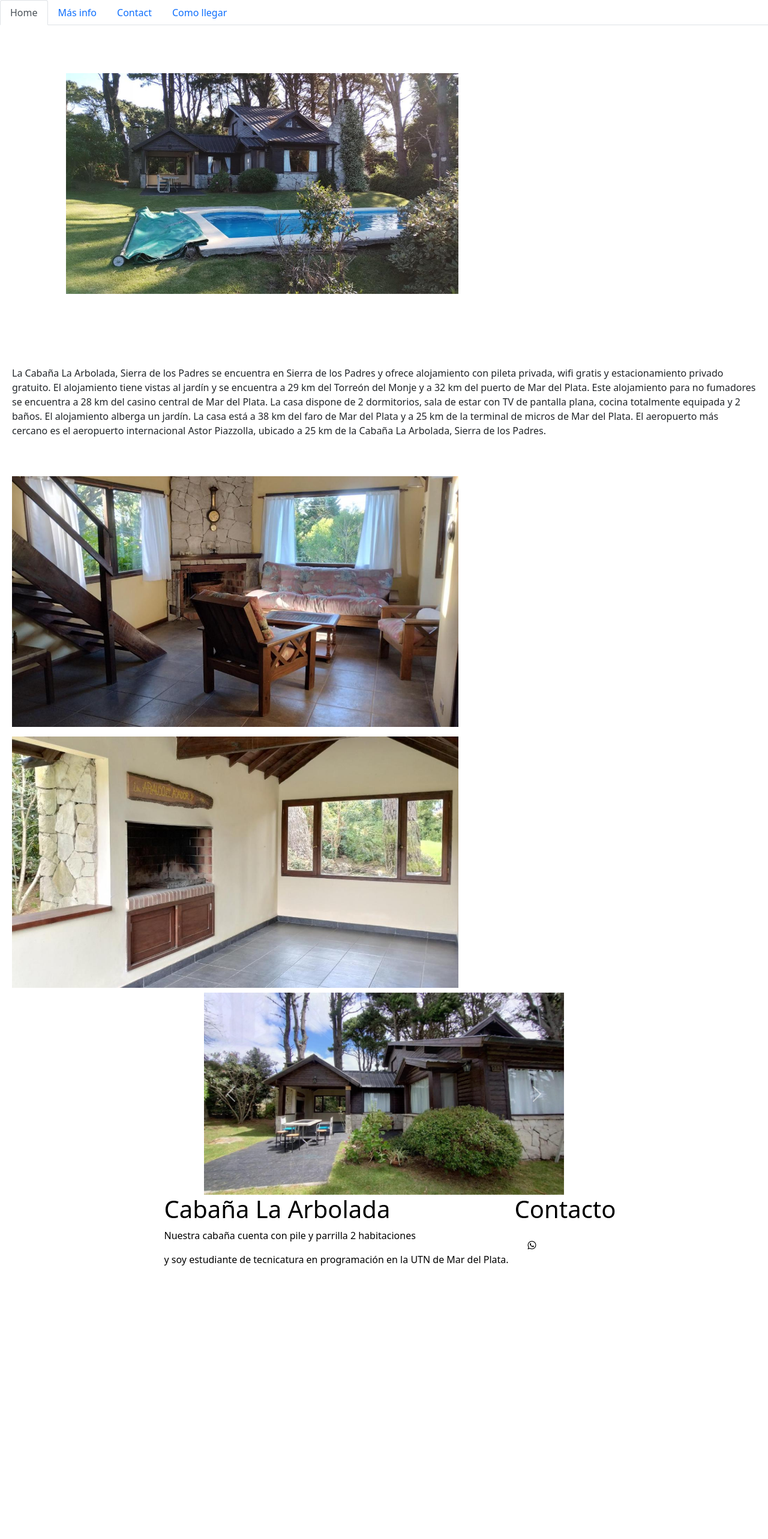
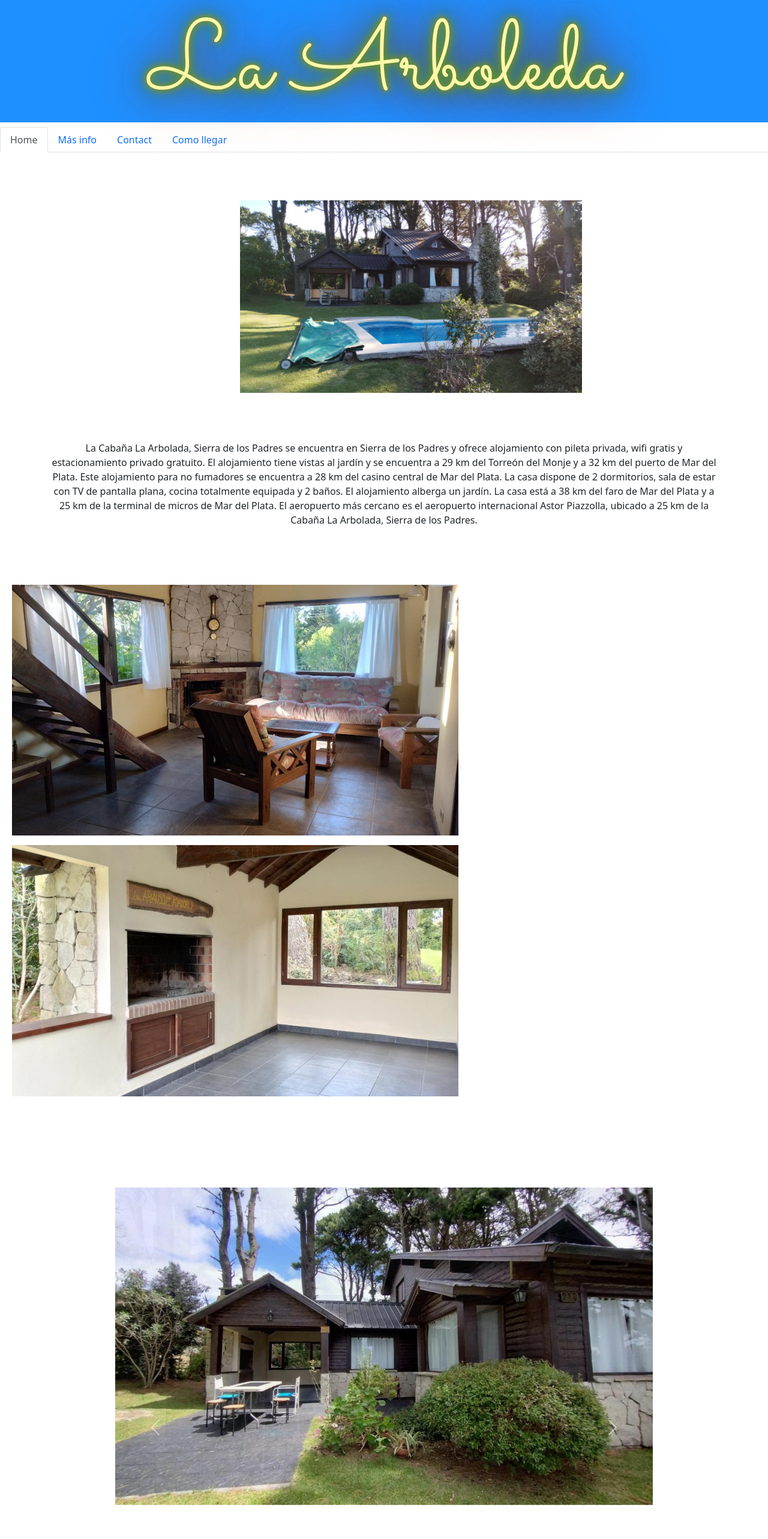
Before and after one commit to gastyft/Proyecto-Sierras, an Angular app in the folder sierras/: page /header in a window 1280 px wide. Shown: the top 2566 px of the page at 60% size. Before the commit the page ends 2128 px from the top, so only its background shows below. Built offline with nearby package versions, Linux system fonts and the light colour scheme.

Commit message:
third commit

```diff
--- a/sierras/angular.json
+++ b/sierras/angular.json
@@ -26,6 +26,7 @@
             ],
             "styles": [
               "src/styles.css"
+
             ],
             "scripts": []
           },
--- a/sierras/src/app/components/footer/footer.component.css
+++ b/sierras/src/app/components/footer/footer.component.css
@@ -20,12 +20,13 @@
   }
   .li{
 
-     padding:10px;
+
    padding-left: -20px;
     height: 60px;
   }
   i{
     width: 100%;
-    height: 20px;
-    padding: 10px;
+
+    font-size: 60px;
+
   }
--- a/sierras/src/app/components/footer/footer.component.html
+++ b/sierras/src/app/components/footer/footer.component.html
@@ -4,14 +4,14 @@
         <h1>Cabaña La Arbolada
         </h1>
      <p id="descript"> Nuestra cabaña cuenta con pile y parrilla 2 habitaciones </p>
-    <p id="descript">y soy estudiante de tecnicatura en programación en la UTN de Mar del Plata.
+    <p id="descript">
     </p>
     </div>
     <div>
         <h1>Contacto</h1>
         <ul class="enlaces">
          <li class="li">
-         <a href="https://wa.me/542235034695"><i class="fa-brands fa-whatsapp" style="color:black" ></i></a>
+         <a   href="https://wa.me/542235034695"><i class="fab fa-whatsapp"  style="color: rgb(37,211,102);" ></i></a>
         </li>
         </ul>
     </div>
--- a/sierras/src/app/components/footer/footer.component.ts
+++ b/sierras/src/app/components/footer/footer.component.ts
@@ -5,8 +5,9 @@ import { Component } from '@angular/core';
   standalone: true,
   imports: [],
   templateUrl: './footer.component.html',
-  styleUrl: './footer.component.css'
+  styleUrl:   './footer.component.css'
 })
 export class FooterComponent {
 
+
 }
--- a/sierras/src/app/components/header/header.component.css
+++ b/sierras/src/app/components/header/header.component.css
@@ -0,0 +1,84 @@
+@import url("https://fonts.googleapis.com/css?family=Sacramento&display=swap");
+
+h5 {
+  font-size: calc(20px + 18vh);
+  line-height: calc(20px + 20vh);
+/*   text-shadow: 0 0 5px #f562ff, 0 0 15px #f562ff, 0 0 25px #f562ff,
+    0 0 20px #f562ff, 0 0 30px #890092, 0 0 80px #890092, 0 0 80px #890092;
+  color: #fccaff; */
+  text-shadow: 0 0 5px #589137, 0 0 15px #589137, 0 0 20px #589137, 0 0 40px #589137, 0 0 60px #dae8de, 0 0 10px #589137, 0 0 98px #ff0000;
+    color: #589137;
+  font-family: "Sacramento", cursive;
+  text-align: center;
+  animation: blink 12s infinite;
+  -webkit-animation: blink 12s infinite;
+}
+
+body {
+  padding: 2vw;
+  display: flex;
+  justify-content: center;
+  align-items: center;
+  height: 100vh;
+  background: #222;
+  background-image: repeating-linear-gradient(
+    to bottom,
+    transparent 7px,
+    rgba(0, 0, 0, 0.8) 9px,
+    rgba(0, 0, 0, 0.8) 13px,
+    transparent 13px
+  );
+}
+
+@-webkit-keyframes blink {
+  20%,
+  24%,
+  55% {
+    color: #111;
+    text-shadow: none;
+  }
+
+  0%,
+  19%,
+  21%,
+  23%,
+  25%,
+  54%,
+  56%,
+  100% {
+/*     color: #fccaff;
+    text-shadow: 0 0 5px #f562ff, 0 0 15px #f562ff, 0 0 25px #f562ff,
+      0 0 20px #f562ff, 0 0 30px #890092, 0 0 80px #890092, 0 0 80px #890092; */
+  text-shadow: 0 0 5px #589137, 0 0 15px #589137, 0 0 20px #589137, 0 0 40px #589137, 0 0 60px #333, 0 0 10px #589137, 0 0 98px #ff0000;
+    color: #fff6a9;
+  }
+}
+
+@keyframes blink {
+  20%,
+  24%,
+  55% {
+    color: #111;
+    text-shadow: none;
+  }
+
+  0%,
+  19%,
+  21%,
+  23%,
+  25%,
+  54%,
+  56%,
+  100% {
+/*     color: #fccaff;
+    text-shadow: 0 0 5px #f562ff, 0 0 15px #f562ff, 0 0 25px #f562ff,
+      0 0 20px #f562ff, 0 0 30px #890092, 0 0 80px #890092, 0 0 80px #890092; */
+  text-shadow: 0 0 5px #589137, 0 0 15px #589137, 0 0 20px #589137, 0 0 40px #589137, 0 0 60px #333, 0 0 10px #ff8d00, 0 0 98px #ff0000;
+    color: #fff6a9;
+  }
+}
+
+
+.container-fluid{
+  background-color: dodgerblue;
+}
--- a/sierras/src/app/components/header/header.component.html
+++ b/sierras/src/app/components/header/header.component.html
@@ -1,5 +1,11 @@
+<div class="container-fluid"><br>
+
+  <h5>La Arboleda</h5>
+</div>
+
 <nav>
     <div class="nav nav-tabs" id="nav-tab" role="tablist">
+
       <button class="nav-link active" id="nav-home-tab" data-bs-toggle="tab" data-bs-target="#nav-home" type="button" role="tab" aria-controls="nav-home" aria-selected="true">Home</button>
       <button class="nav-link" id="nav-mas-info-tab" data-bs-toggle="tab" data-bs-target="#nav-mas-info" type="button" role="tab" aria-controls="nav-mas-info" aria-selected="false">Más info</button>
       <button class="nav-link" id="nav-contact-tab" data-bs-toggle="tab" data-bs-target="#nav-contact" type="button" role="tab" aria-controls="nav-contact" aria-selected="false">Contact</button>
--- a/sierras/src/app/components/principal/principal.component.css
+++ b/sierras/src/app/components/principal/principal.component.css
@@ -5,14 +5,59 @@
 
     .img-fluid1:hover {-webkit-transform:scale(1.3);transform:scale(1.3);   }
     .img-fluid1 {overflow:hidden;    max-width: 60%;
-      height: auto;transition:all .5s ease-in-out;}
+      height: auto;transition:all .5s ease-in-out; z-index: 3;}
 
 
 
+/* NO QUEDA TAN MAL DE ESTA FORMA
+      .carousel-inner img {
+        max-width: 100%;
+        height: auto;
+        transition: transform 0.5s ease-in-out;
+      }
+
+
+      .carousel-control-prev, .carousel-control-next {
+        transition: opacity 0.5s ease-in-out;
+      }
+
+      .carousel-inner .carousel-item.active img {
+        transform: scale(1.1);
+      }
+
+
+      .carousel-control-prev:hover, .carousel-control-next:hover {
+        opacity: 0.8;
+      }
+
+*/
+#carouselExampleFade {
+  max-width: 100%;
+  margin: auto;
+}
+
+#carouselExampleFade .carousel-inner {
+  height: 100vh; /* Esto hace que el carrusel ocupe el 100% de la altura de la ventana */
+}
 
 
 
+/* Estilo para las imágenes dentro del carrusel */
+.carousel-inner img {
+  max-width: 100%; /* Ajusta el ancho máximo según tus necesidades */
+  height: auto;
+  transition: transform 0.5s ease-in-out; /* Añade la transición para un efecto suave */
+}
 
+/* Escala las imágenes activas en el carrusel */
+.carousel-inner .carousel-item.active img {
+  transform: scale(1.1); /* Ajusta el valor de escala según tus necesidades */
+}
+
+/* Aplica la transición a las imágenes en el carrusel cuando se pasa el ratón */
+.carousel-inner img:hover {
+  transform: scale(1.3); /* Ajusta el valor de escala al pasar el ratón */
+}
 
 
 
--- a/sierras/src/app/components/principal/principal.component.html
+++ b/sierras/src/app/components/principal/principal.component.html
@@ -3,14 +3,20 @@
 
 
 <br><br><br>
-<div class="d-flex flex-row ">
+<div class="container text-center ">
+  <div class="col">
     <div class="p-2"><img class="img-fluid" alt="Descripción de la imagen"  src="assets\1.jpg" >
-        <br><br><br><br><br><br><div class="descrip"> La Cabaña La Arbolada, Sierra de los Padres se encuentra en Sierra de los Padres y ofrece alojamiento con pileta privada, wifi gratis y estacionamiento privado gratuito. El alojamiento tiene vistas al jardín y se encuentra a 29 km del Torreón del Monje y a 32 km del puerto de Mar del Plata. Este alojamiento para no fumadores se encuentra a 28 km del casino central de Mar del Plata.
+    </div>
+    <div class="col">
+      <br><br><br>
+    <div class="descrip"><p> La Cabaña La Arbolada, Sierra de los Padres se encuentra en Sierra de los Padres y ofrece alojamiento con pileta privada, wifi gratis y estacionamiento privado gratuito. El alojamiento tiene vistas al jardín y se encuentra a 29 km del Torreón del Monje y a 32 km del puerto de Mar del Plata. Este alojamiento para no fumadores se encuentra a 28 km del casino central de Mar del Plata.
         La casa dispone de 2 dormitorios, sala de estar con TV de pantalla plana, cocina totalmente equipada y 2 baños.
         El alojamiento alberga un jardín.
-        La casa está a 38 km del faro de Mar del Plata y a 25 km de la terminal de micros de Mar del Plata. El aeropuerto más cercano es el aeropuerto internacional Astor Piazzolla, ubicado a 25 km de la Cabaña La Arbolada, Sierra de los Padres.</div>
-        <br><br>
+        La casa está a 38 km del faro de Mar del Plata y a 25 km de la terminal de micros de Mar del Plata. El aeropuerto más cercano es el aeropuerto internacional Astor Piazzolla, ubicado a 25 km de la Cabaña La Arbolada, Sierra de los Padres.
+      </p><br><br><br>
+      </div>
 
+      </div>
     </div>
 </div>
 <div class="d-flex justify-content-center">
@@ -23,9 +29,19 @@
 
 </div>
 
+<br><br><br><br><br><br>
+<script>
+  // Esta parte del script ajusta automáticamente el tamaño del carrusel cuando cambia el tamaño de la ventana
+  window.addEventListener('resize', function() {
+    document.getElementById('carouselExampleFade').style.height = window.innerHeight + 'px';
+  });
 
-
-<div id="carouselExampleFade" class="carousel slide carousel-fade" data-bs-ride="carousel" style="max-width: 600px; margin: auto;">
+  // Ajustar el tamaño del carrusel al cargar la página
+  window.addEventListener('load', function() {
+    document.getElementById('carouselExampleFade').style.height = window.innerHeight + 'px';
+  });
+</script>
+<div id="carouselExampleFade" class="carousel slide carousel-fade" data-bs-ride="carousel" style="max-width: 70%; margin: auto;">
     <div class="carousel-inner">
         <div class="carousel-item active">
           <img src="assets\2.jpg" class="d-block w-100" alt="2">
--- a/sierras/src/index.html
+++ b/sierras/src/index.html
@@ -4,6 +4,8 @@
   <meta charset="utf-8">
   <title>Sierras</title>
   <meta name="viewport" content="width=device-width, initial-scale=1">
+
+
   <link rel="icon" type="image/png" href="assets\1000177-house-emoji-with-tree-icon-free-photo.png">
   <link href="https://cdn.jsdelivr.net/npm/bootstrap@5.0.2/dist/css/bootstrap.min.css" rel="stylesheet" integrity="sha384-EVSTQN3/azprG1Anm3QDgpJLIm9Nao0Yz1ztcQTwFspd3yD65VohhpuuCOmLASjC" crossorigin="anonymous">
   <script src="https://cdn.jsdelivr.net/npm/bootstrap@5.0.2/dist/js/bootstrap.bundle.min.js" integrity="sha384-MrcW6ZMFYlzcLA8Nl+NtUVF0sA7MsXsP1UyJoMp4YLEuNSfAP+JcXn/tWtIaxVXM" crossorigin="anonymous"></script>
--- a/sierras/src/styles.css
+++ b/sierras/src/styles.css
@@ -1 +1,3 @@
-/* You can add global styles to this file, and also import other style files */
+
+
+/*# sourceMappingURL=styles.css.map */
```
Also changed, not shown: 2 other files (tests, documents, lock files or other folders).
